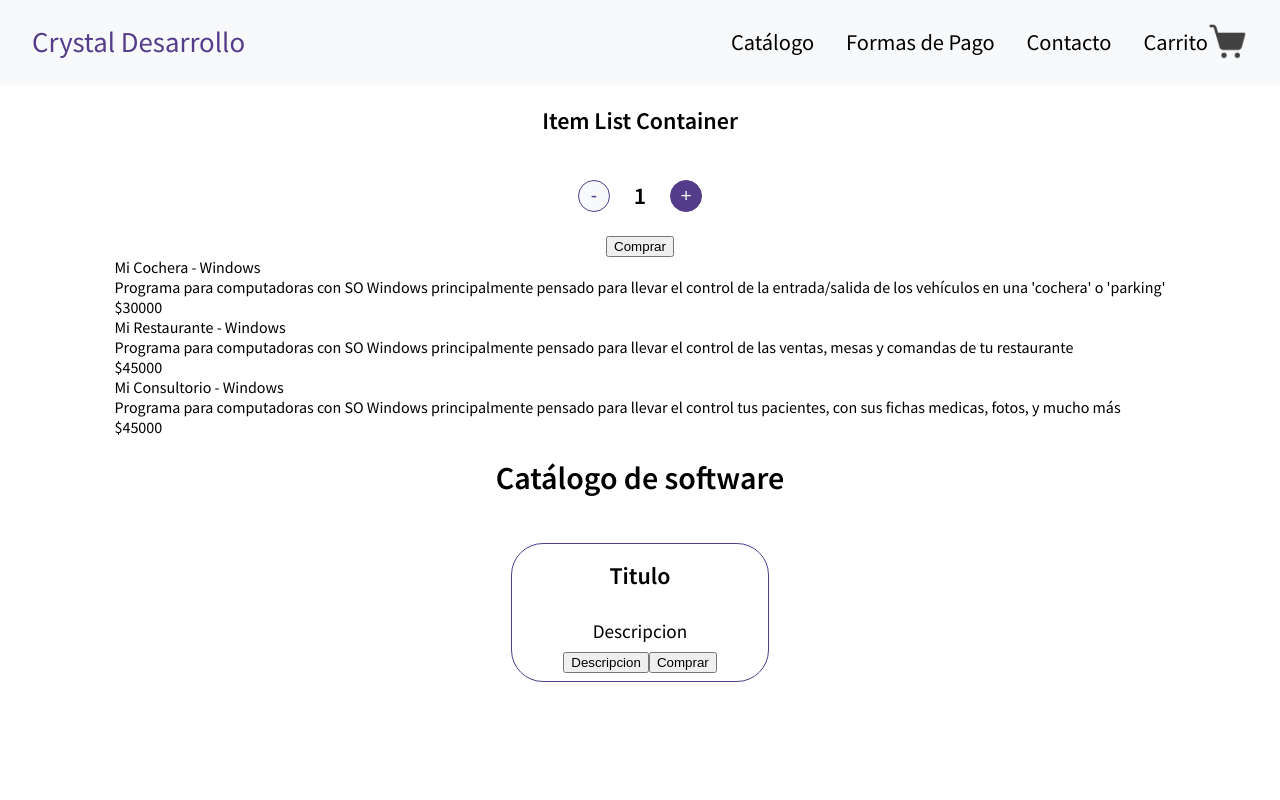
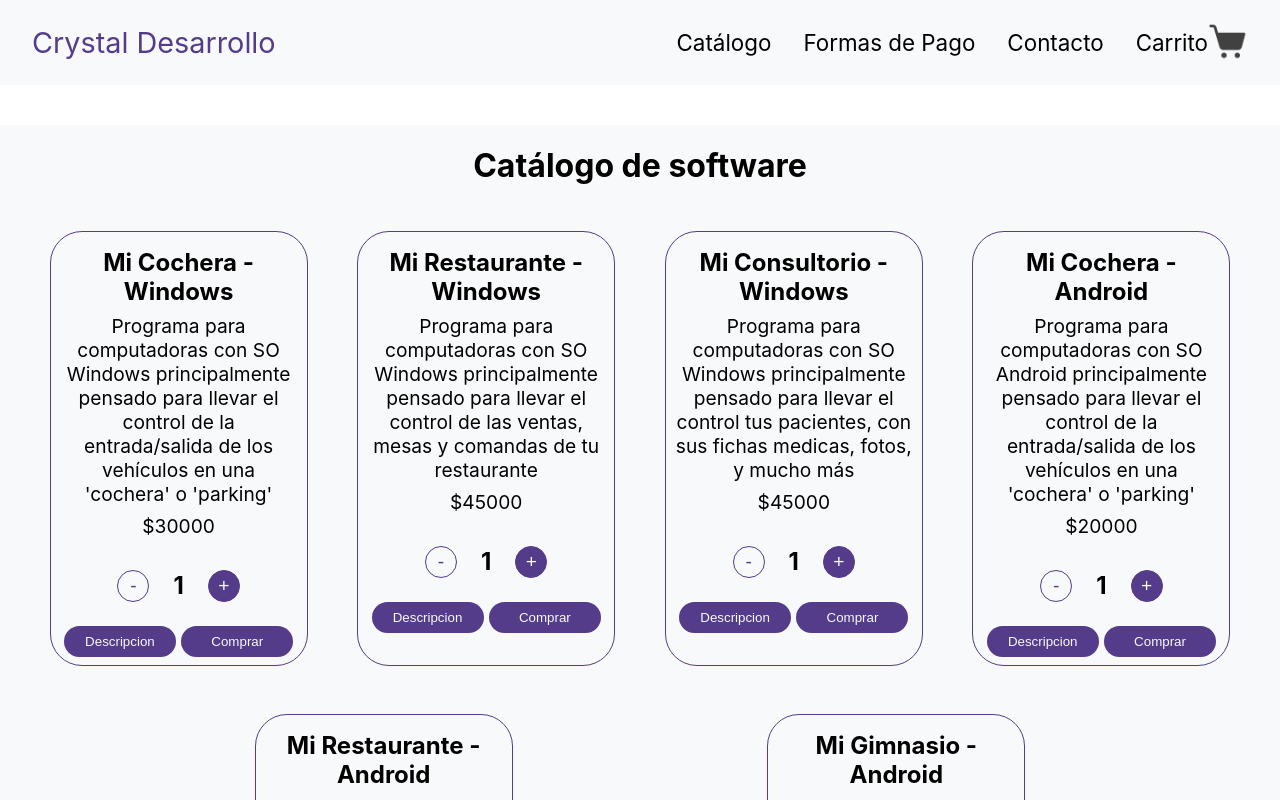
Before and after one commit to FacuMunozLemir/CrystalDesarrolloReact, a React (Create React App) app: page / in a window 1280 px wide. Shown: the top 800 px of the page. Built offline with nearby package versions, Linux system fonts and the light colour scheme.

Commit message:
Commit con las cards del catálogo de software terminadas

```diff
--- a/src/App.js
+++ b/src/App.js
@@ -1,17 +1,26 @@
 import "./App.css";
 import NavBar from "./componentes/NavBar/NavBar";
-import ItemListContainer from "./componentes/ItemListContainer/ItemListContainer";
+import ItemExpandido from "./componentes/itemExpandido/ItemExpandido";
 import Main from "./componentes/Main/Main.jsx";
 import { BrowserRouter, Route, Routes } from "react-router-dom";
-import Contador from "./componentes/Contador/Contador";
 
 function App() {
   return (
-    <div className="App">
-      <NavBar />
-      <ItemListContainer saludo="Item List Container" />
-      <Main />
+    <div className="container" name="app">
+      <BrowserRouter>
+        <NavBar />
+
+        <Routes>
+          <Route exact path="/" element={<Main />} />
+          <Route path="/descripcion" element={<ItemExpandido />} />
+        </Routes>
+      </BrowserRouter>
     </div>
+    // <div className="App">
+    //   <NavBar />
+    //   <ItemListContainer saludo="Catálogo de Software" />
+    //   <Main />
+    // </div>
   );
 }
 
--- a/src/componentes/Item/Item.jsx
+++ b/src/componentes/Item/Item.jsx
@@ -1,11 +1,22 @@
 import React from "react";
+import { Link } from "react-router-dom";
+import "../Tarjeta/tarjeta.css";
+import ItemCount from "../ItemCount/ItemCount";
 
 const Item = ({ item }) => {
   return (
-    <div>
-      <div>{item.name}</div>
-      <div>{item.description}</div>
-      <div>${item.price}</div>
+    <div className="card">
+      <div className="titulo">{item.name}</div>
+      <div className="descripcion">{item.description}</div>
+      <div className="descripcion">${item.price}</div>
+      <ItemCount stock={item.stock} initial={1} />
+      <div className="areaBoton">
+        <button className="btn btn-descripcion">
+          <Link to="/descripcion">Descripcion</Link>
+        </button>
+
+        <button className="btn btn-comprar">Comprar</button>
+      </div>
     </div>
   );
 };
--- a/src/componentes/ItemList/ItemList.jsx
+++ b/src/componentes/ItemList/ItemList.jsx
@@ -2,7 +2,7 @@ import Item from "../Item/Item";
 
 const ItemList = ({ items }) => {
   return (
-    <div>
+    <div className="areaTarjeta">
       {items.map((item) => (
         <Item key={item.id} item={item} />
       ))}
--- a/src/componentes/ItemListContainer/ItemListContainer.jsx
+++ b/src/componentes/ItemListContainer/ItemListContainer.jsx
@@ -30,9 +30,6 @@ const ItemListContainer = ({ saludo }) => {
 
   return (
     <div className="item-list-container">
-      <h2>{saludo}</h2>
-      <ItemCount stock={10} initial={1} />
-      <button className="btn btn-comprar">Comprar</button>
       <ItemList items={products} />
     </div>
   );
--- a/src/componentes/ItemListContainer/itemListContainer.css
+++ b/src/componentes/ItemListContainer/itemListContainer.css
@@ -1,6 +1,14 @@
 .item-list-container {
+  width: 100%;
   display: flex;
   flex-direction: column;
   align-items: center;
   justify-content: center;
 }
+
+.areaTarjeta {
+  width: 100%;
+  display: flex;
+  flex-wrap: wrap;
+  justify-content: space-evenly;
+}
--- a/src/componentes/Main/Main.jsx
+++ b/src/componentes/Main/Main.jsx
@@ -1,13 +1,12 @@
 import "./main.css";
-import Tarjeta from "../Tarjeta/Tarjeta";
-import Contador from "../Contador/Contador";
+import ItemListContainer from "../ItemListContainer/ItemListContainer";
 
 function Main() {
   return (
     <main className="main">
       <h1>Catálogo de software</h1>
       <section className="main-catalogo">
-        <Tarjeta />
+        <ItemListContainer saludo="Catálogo de Software" />
       </section>
     </main>
   );
--- a/src/componentes/Main/main.css
+++ b/src/componentes/Main/main.css
@@ -1,10 +1,12 @@
 .main {
+  margin-top: 2.5rem;
   width: 100%;
   height: auto;
   display: flex;
   flex-direction: column;
   justify-content: center;
   align-items: center;
+  background-color: #f8f9fa;
 }
 .main-catalogo {
   width: 100%;
--- a/src/componentes/Tarjeta/tarjeta.css
+++ b/src/componentes/Tarjeta/tarjeta.css
@@ -1,7 +1,7 @@
 .card {
   margin: 1.5rem 0rem;
   width: 15rem;
-  height: 100%;
+  height: auto;
   padding: 0.5rem;
   display: flex;
   flex-direction: column;
@@ -16,16 +16,34 @@
   font-size: 1.5rem;
   font-weight: bold;
   margin-bottom: 0.5rem;
+  text-align: center;
 }
 
 .card .descripcion {
   font-size: 1.2rem;
   margin-bottom: 0.5rem;
+  text-align: center;
 }
 
-.card .areaboton {
+.card .areaBoton {
+  width: 100%;
   display: flex;
   flex-direction: row;
-  justify-content: space-between;
+  justify-content: space-evenly;
   align-items: center;
 }
+
+.card .areaBoton button {
+  padding: 0.5rem;
+  width: 7rem;
+  text-align: center;
+  background-color: #543c8b;
+  color: #f8f9fa;
+  border-radius: 1rem;
+  border: none;
+}
+
+.card .areaBoton button a {
+  text-decoration: none;
+  color: #f8f9fa;
+}
--- /dev/null
+++ b/src/componentes/itemExpandido/ItemExpandido.jsx
@@ -0,0 +1,3 @@
+export default function ItemExpandido() {
+  return <h2>Detalles del producto</h2>;
+}
--- a/src/mock/products.js
+++ b/src/mock/products.js
@@ -23,4 +23,28 @@ export const productos = [
     description:
       "Programa para computadoras con SO Windows principalmente pensado para llevar el control tus pacientes, con sus fichas medicas, fotos, y mucho más",
   },
+  {
+    id: 4,
+    name: "Mi Cochera - Android",
+    price: 20000,
+    stock: 10,
+    description:
+      "Programa para computadoras con SO Android principalmente pensado para llevar el control de la entrada/salida de los vehículos en una 'cochera' o 'parking' ",
+  },
+  {
+    id: 5,
+    name: "Mi Restaurante - Android",
+    price: 32000,
+    stock: 10,
+    description:
+      "Programa para computadoras con SO Android principalmente pensado para llevar el control de las ventas, mesas y comandas de tu restaurante",
+  },
+  {
+    id: 6,
+    name: "Mi Gimnasio - Android",
+    price: 25000,
+    stock: 10,
+    description:
+      "Programa para computadoras con SO Android principalmente pensado para llevar el control tus pacientes, con sus fichas medicas, fotos, y mucho más",
+  },
 ];
```
